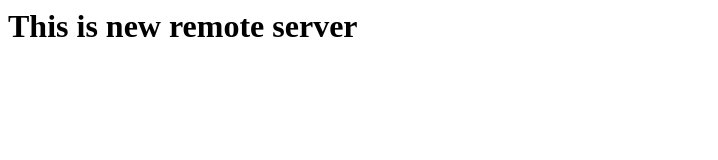
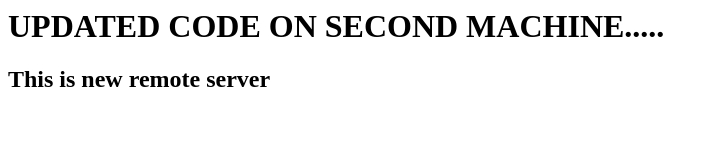
Before and after one commit to daveghashghai/jenkinsremote, a plain HTML site: page index.html in a window 1280 px wide. Shown: the whole page, without its empty margins (0-718 px from the left). Drawn offline with Linux system fonts and the light colour scheme.

Commit message:
Second Remote Update

```diff
--- a/index.html
+++ b/index.html
@@ -1 +1,2 @@
-<h1>This is new remote server</h1>
+<h1>UPDATED CODE ON SECOND MACHINE.....</H1>
+<H2>This is new remote server</h2>
```
